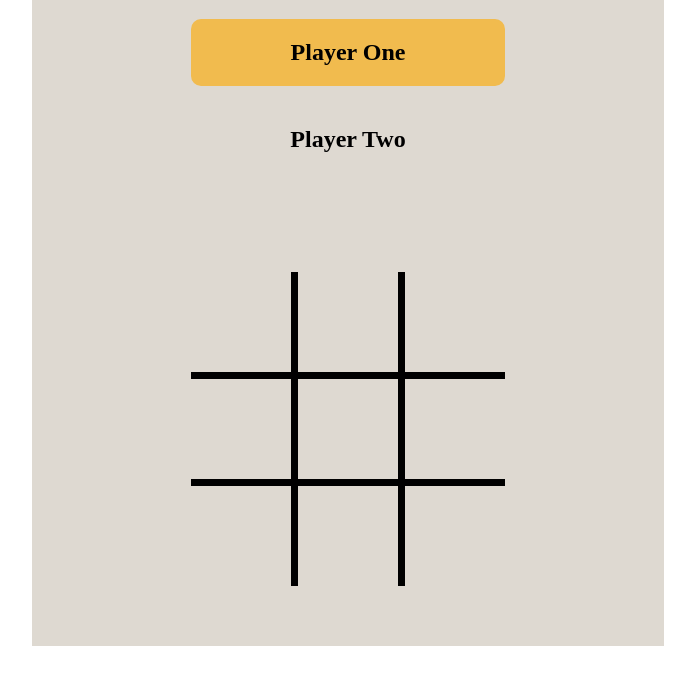
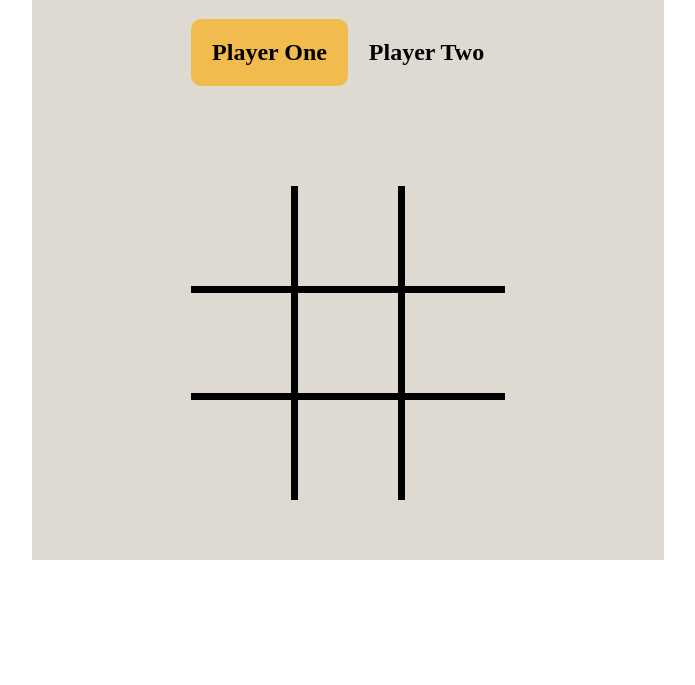
Before and after one commit to phaynie/tictactoe, a plain HTML site: page index.html in a window 1280 px wide. Shown: the part 109-794 px from the top of the page, without its empty margins (292-987 px from the left). Drawn offline with Linux system fonts and the light colour scheme.

Commit message:
player divs same row

```diff
--- a/index.html
+++ b/index.html
@@ -12,13 +12,19 @@
   <div class="container">
     <h1 class="title">Tic Tac Toe</h1>
 
-    <div class="player one" id="p1">
-      <h2 id="p1h">Player One</h2>
+    <div class="row">
+
+        <div class="column player one" id="p1">
+          <h2 id="p1h">Player One</h2>
+        </div>
+
+        <div class="column player two" id="p2">
+          <h2 id="p2h">Player Two</h2>
+        </div>
+
     </div>
 
-    <div class="player two" id="p2">
-      <h2 id="p2h">Player Two</h2>
-    </div>
+
 
     <div id="gameOver">
       <h1>&nbsp</h1>
--- a/style.css
+++ b/style.css
@@ -1,4 +1,4 @@
-/*Color pallate*/
+/*Color palette*/
 /*light yellow #e9f089*/
 /*#f14e4e - red - 'Game Over'*/
 /*#f1bb4e - Yellow - 'Player'*/
@@ -12,13 +12,17 @@
 body {
 }
 
+div {
+  border-style: 1px solid red;
+}
+
 .container {
   display: grid;
   width: 50%;
   height: auto;
   margin: auto;
   background: #ded9d1;
-  justify-content: center;\
+  justify-content: center;
 
 }
 
@@ -26,6 +30,7 @@ body {
   padding-top: 40px;
   text-align: center;
   color: #f14ebd;
+ //text-shadow: 1px 1px 2px;
 }
 
 .gridContainer {
@@ -46,6 +51,19 @@ body {
   grid-template-columns: repeat(3, 100px);
   grid-gap: 7px;
 }
+
+.row {
+  display: flex;
+
+}
+
+.column {
+  flex: 50%;
+  padding: 10px;
+
+}
+
+
 
 .player {
   border-radius:10px;
```
